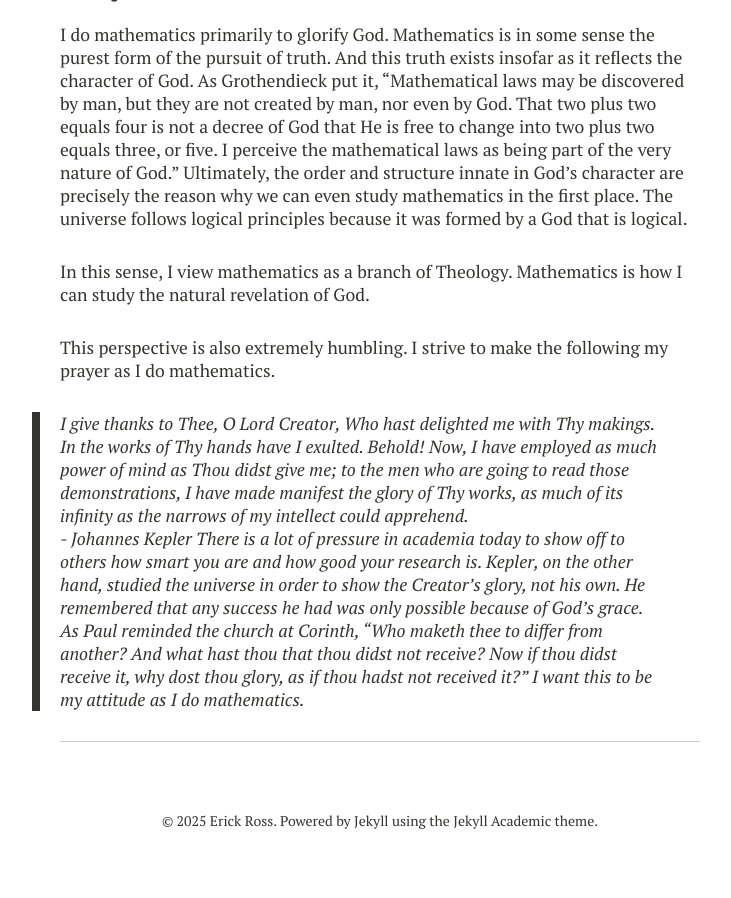
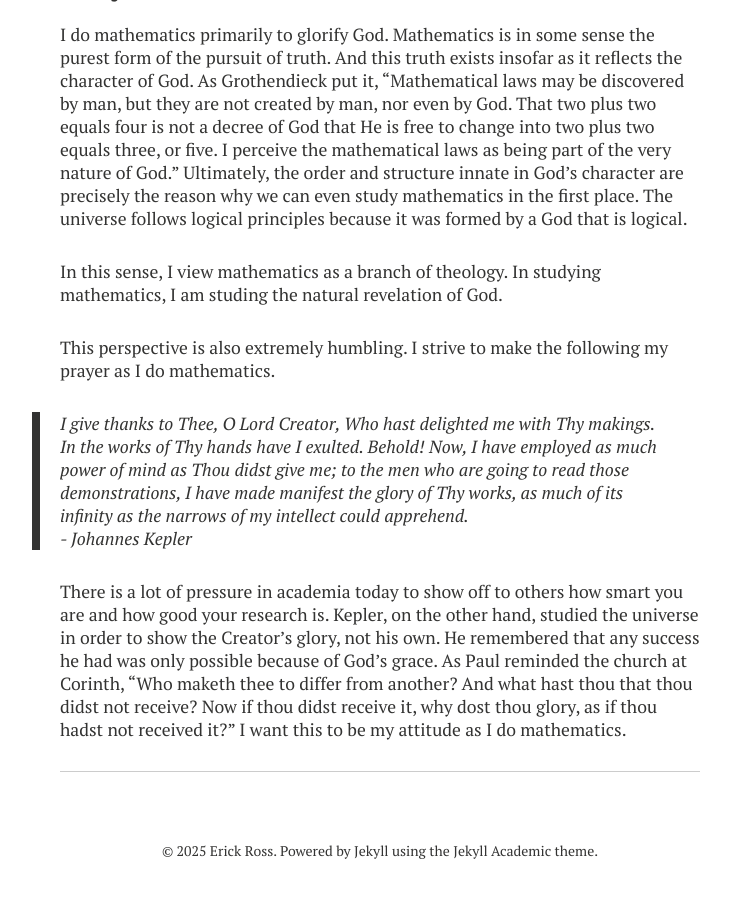
Before and after one commit to erick-ross/erick-ross.github.io, a Jekyll site: the page built from index.md, in a window 1280 px wide and 900 px high, scrolled down 601 px. Shown: the whole window, without its empty margins (260-991 px from the left). Built offline with Jekyll 4.4.1, drawn with Linux system fonts in a browser that asks for light colours; nearby versions of some CDN libraries.

Commit message:
some setup

```diff
--- a/index.md
+++ b/index.md
@@ -18,10 +18,11 @@ I do mathematics primarily to glorify God.
 Mathematics is in some sense the purest form of the pursuit of truth. And this truth exists insofar as it reflects the character of God. As Grothendieck put it, "Mathematical laws may be discovered by man, but they are not created by man, nor even by God. That two plus two equals four is not a decree of God that He is free to change into two plus two equals three, or five. I perceive the mathematical laws as being part of the very nature of God."
 Ultimately, the order and structure innate in God's character are precisely the reason why we can even study mathematics in the first place. The universe follows logical principles because it was formed by a God that is logical.
 
-In this sense, I view mathematics as a branch of Theology. Mathematics is how I can study the natural revelation of God.
+In this sense, I view mathematics as a branch of theology. In studying mathematics, I am studing the natural revelation of God.
 
 This perspective is also extremely humbling. I strive to make the following my prayer as I do mathematics.
 > I give thanks to Thee, O Lord Creator, Who hast delighted me with Thy makings. In the works of Thy hands have I exulted. Behold! Now, I have employed as much power of mind as Thou didst give me; to the men who are going to read those demonstrations, I have made manifest the glory of Thy works, as much of its infinity as the narrows of my intellect could apprehend.
 > \- Johannes Kepler
+
 There is a lot of pressure in academia today to show off to others how smart you are and how good your research is. Kepler, on the other hand, studied the universe in order to show the Creator's glory, not his own. He remembered that any success he had was only possible because of God's grace. As Paul reminded the church at Corinth, "Who maketh thee to differ from another? And what hast thou that thou didst not receive? Now if thou didst receive it, why dost thou glory, as if thou hadst not received it?"
 I want this to be my attitude as I do mathematics.
```
